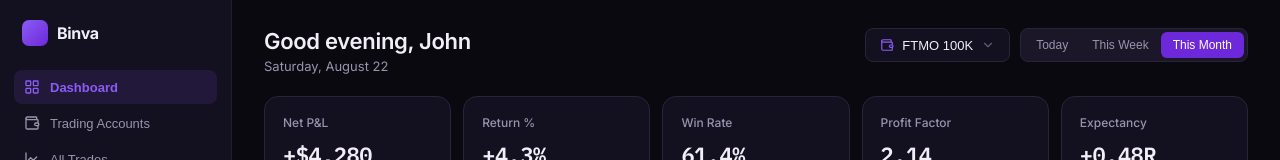
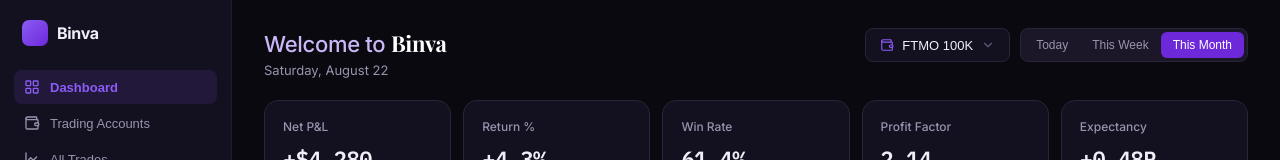
Before and after one commit to Binva/binva.github.io, a React (Vite) app: page / in a window 1280 px wide. Shown: the top 160 px of the page. Built offline with nearby package versions, Linux system fonts and the light colour scheme.

Commit message:
Update BinvaApp.jsx

```diff
--- a/src/BinvaApp.jsx
+++ b/src/BinvaApp.jsx
@@ -347,7 +347,10 @@
     <div>
       <div style={{ display: "flex", justifyContent: "space-between", alignItems: "flex-start", marginBottom: 22, flexWrap: "wrap", gap: 16 }}>
         <div>
-          <div style={{ fontSize: 22, fontWeight: 600, color: T.text, letterSpacing: -0.3 }}>Good evening, John</div>
+                  <div style={{ fontSize: 22, fontWeight: 600, letterSpacing: -0.3 }}>
+            <span style={{ color: "#C9B8F5", fontWeight: 500 }}>Welcome to </span>
+            <span style={{ color: "#FFFFFF", fontFamily: "'Playfair Display', serif", fontWeight: 700 }}>Binva</span>
+          </div>
           <div style={{ fontSize: 13, color: T.textMuted, marginTop: 4 }}>
             {new Date().toLocaleDateString("en-US", { weekday: "long", month: "long", day: "numeric" })}
           </div>
```
